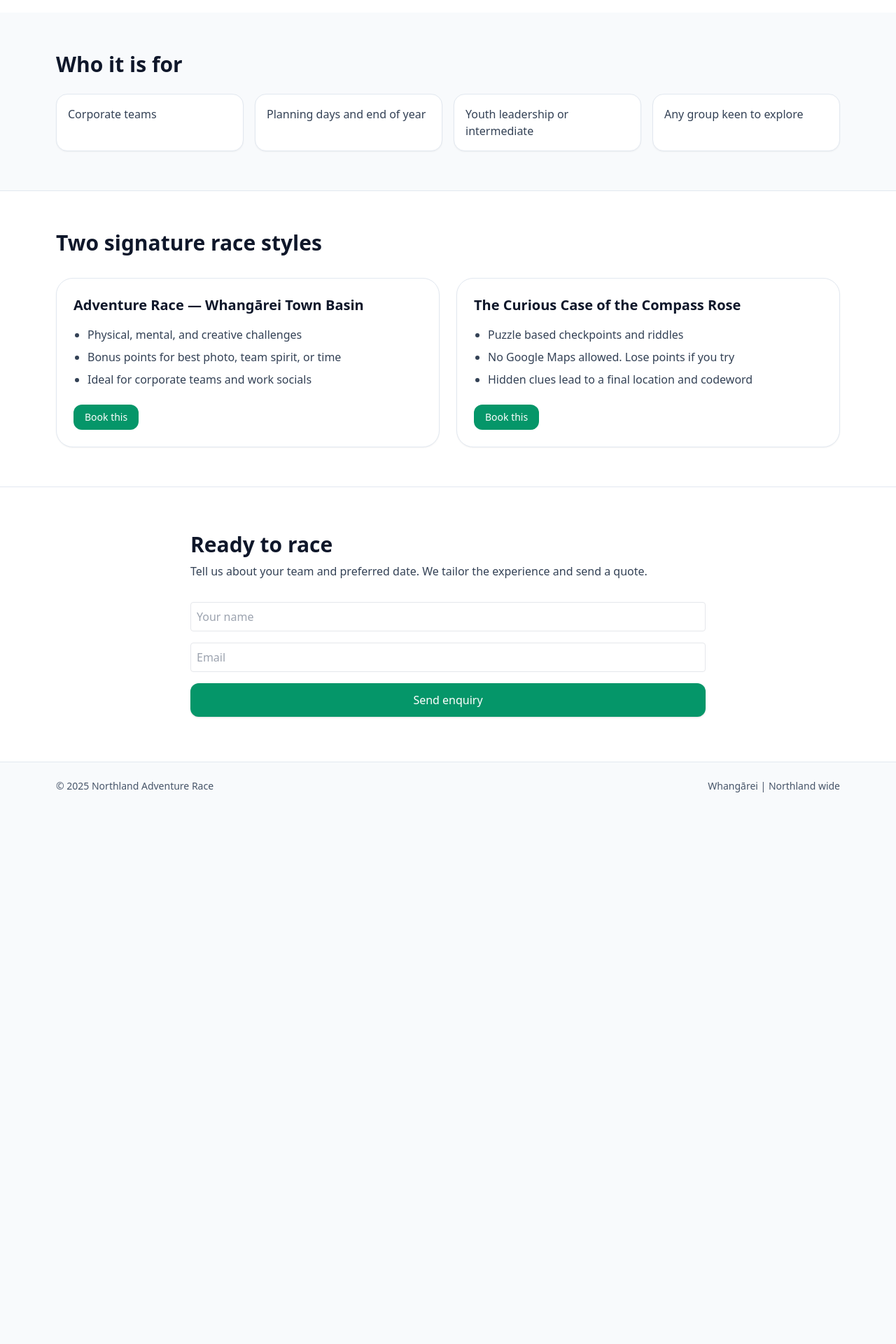
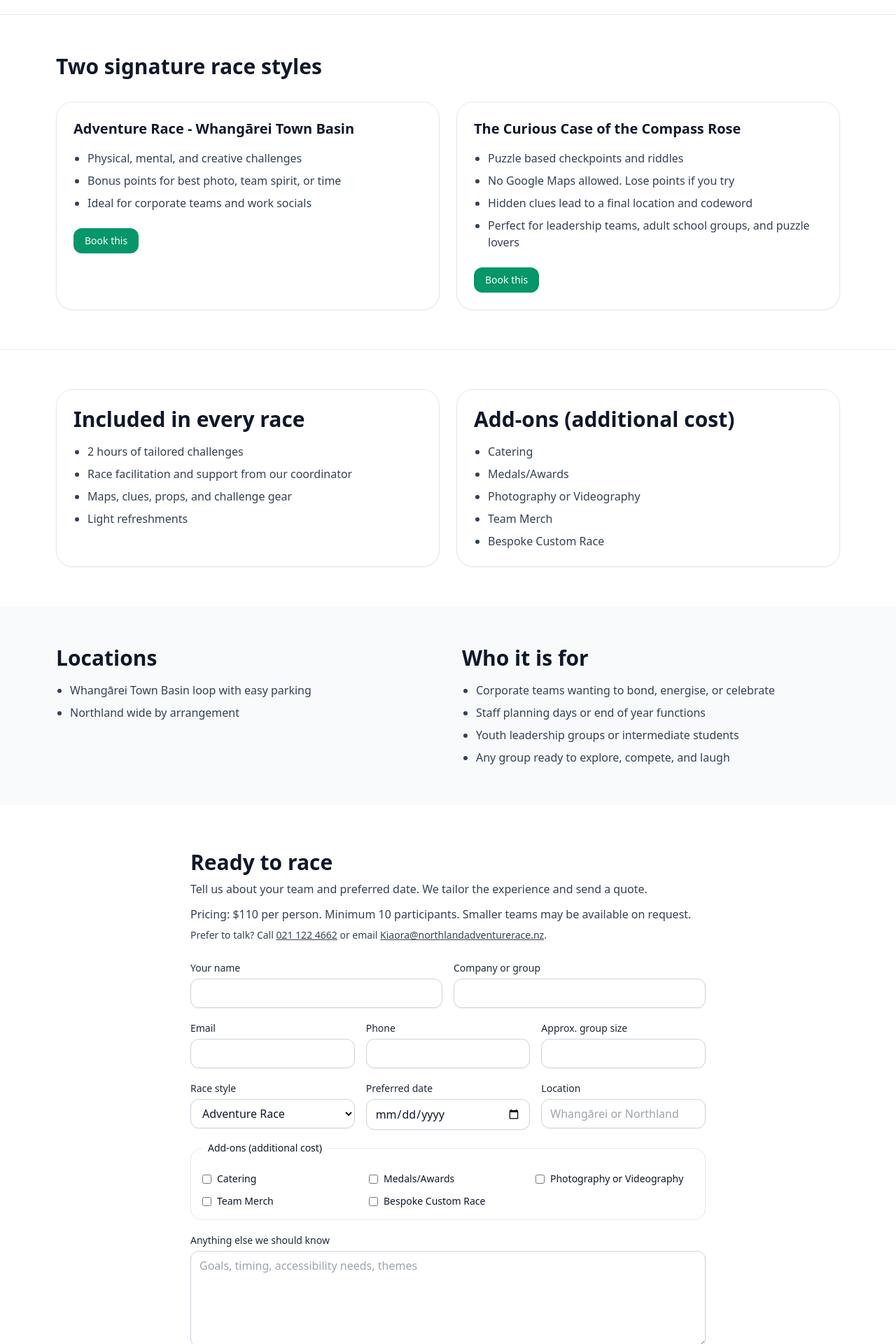
Before and after one commit to Wellwork-shannon/Northland_Adventure_Race, a React (Vite) app: page / in a window 1280 px wide. Shown: the part 640-2560 px from the top of the page at 70% size. Before the commit the page ends 1797 px from the top, so only its background shows below. Built offline with nearby package versions, Linux system fonts and the light colour scheme; the HTML template or start-up script is replaced by a standard one.

Commit message:
Update App.jsx

```diff
--- a/src/App.jsx
+++ b/src/App.jsx
@@ -1,16 +1,70 @@
-import React, { useState } from "react";
+import React, { useMemo, useState } from "react";
 
-export default function App() {
+/**
+ * Northland Adventure Race - One-page React component
+ * - Add-ons clarified as additional cost
+ * - No bold in pricing or SEO helper text
+ * - Contact number and email beside the enquiry form
+ * - Locations button in header and hero
+ * - Uses current hero image at /publichero.jpg
+ */
+
+// Price helper with tests
+export function computeEstimateStrict(n) {
+  const nn = Number(n);
+  if (!Number.isFinite(nn)) return null;
+  const billable = Math.max(10, Math.floor(nn));
+  return billable * 110;
+}
+
+// Inline tests
+try {
+  console.assert(computeEstimateStrict(0) === 1100, "0 -> min 10 => 1100");
+  console.assert(computeEstimateStrict(7) === 1100, "7 -> min 10 => 1100");
+  console.assert(computeEstimateStrict(10) === 1100, "10 -> 1100");
+  console.assert(computeEstimateStrict(12) === 1320, "12 -> 1320");
+  console.assert(computeEstimateStrict("15") === 1650, "'15' -> 1650");
+  console.assert(computeEstimateStrict(NaN) === null, "NaN -> null");
+} catch (_) {}
+
+export default function Site() {
   const [sending, setSending] = useState(false);
   const [status, setStatus] = useState("");
+  const [groupSize, setGroupSize] = useState("");
+
+  const estimate = useMemo(() => {
+    const n = Number.parseInt(groupSize || "", 10);
+    if (!Number.isFinite(n) || n <= 0) return null;
+    return computeEstimateStrict(n);
+  }, [groupSize]);
 
   async function handleSubmit(e) {
     e.preventDefault();
     setSending(true);
-    // demo success so the page works even before wiring a real endpoint
-    await new Promise((r) => setTimeout(r, 400));
-    setStatus("Thanks. This is a demo. Your submission was simulated.");
+
+    const fd = new FormData(e.currentTarget);
+    const addons = fd.getAll("AddOns[]");
+
+    const summary = [
+      `Name: ${fd.get("Name") || ""}`,
+      `Company: ${fd.get("Company") || ""}`,
+      `Email: ${fd.get("Email") || ""}`,
+      `Phone: ${fd.get("Phone") || ""}`,
+      `Group size: ${fd.get("GroupSize") || ""}`,
+      `Race style: ${fd.get("RaceStyle") || ""}`,
+      `Preferred date: ${fd.get("PreferredDate") || ""}`,
+      `Location: ${fd.get("Location") || ""}`,
+      `Add-ons: ${addons.join(", ") || "None"}`,
+      estimate ? `Estimated total (min 10, excludes add-ons): $${estimate} NZD` : "Estimated: ask for quote",
+      `Message: ${fd.get("Message") || ""}`,
+    ].join("\n");
+
+    // Demo success for now; replace with POST to your endpoint later.
+    await new Promise((r) => setTimeout(r, 500));
+    console.log(summary);
+    setStatus("Thanks. We received your enquiry. We will be in touch.");
     e.currentTarget.reset();
+    setGroupSize("");
     setSending(false);
   }
 
@@ -21,15 +75,15 @@ export default function App() {
         <div className="mx-auto max-w-6xl px-4 py-3 flex items-center justify-between">
           <a href="#hero" className="font-semibold">Northland Adventure Race</a>
           <nav className="hidden md:flex gap-6 text-sm">
-            <a href="#about" className="hover:text-emerald-600">About</a>
             <a href="#styles" className="hover:text-emerald-600">Race Styles</a>
-            <a href="#addons" className="hover:text-emerald-600">Add-ons</a>
+            <a href="#inclusions" className="hover:text-emerald-600">Inclusions</a>
             <a href="#locations" className="hover:text-emerald-600">Locations</a>
             <a href="#contact" className="hover:text-emerald-600">Contact</a>
           </nav>
-          <a href="#contact" className="ml-4 inline-flex items-center rounded-xl bg-emerald-600 px-4 py-2 text-white text-sm font-medium shadow hover:bg-emerald-700">
-            Plan your race
-          </a>
+          <div className="flex items-center gap-2">
+            <a href="#locations" className="inline-flex items-center rounded-xl border border-slate-300 px-3 py-2 text-sm font-medium hover:bg-white">Locations</a>
+            <a href="#contact" className="inline-flex items-center rounded-xl bg-emerald-600 px-4 py-2 text-white text-sm font-medium shadow hover:bg-emerald-700">Plan your race</a>
+          </div>
         </div>
       </header>
 
@@ -37,70 +91,40 @@ export default function App() {
       <section id="hero" className="relative">
         <div className="mx-auto max-w-6xl px-4 py-16 md:py-24 grid md:grid-cols-2 gap-10 items-center">
           <div>
-            <h1 className="text-3xl md:text-5xl font-extrabold tracking-tight">Corporate Team Building, Reimagined</h1>
+            <h1 className="text-3xl md:text-5xl font-extrabold tracking-tight">Corporate team building, reimagined</h1>
             <p className="mt-4 text-lg text-slate-700">Whangārei and Northland wide | Tailored 2 hour foot races</p>
-            <p className="mt-6 text-slate-700">
-              Get your team outdoors, thinking, laughing, and moving with immersive races that build connection and friendly competition.
-            </p>
-            <div className="mt-8 flex gap-3">
-              <a href="#styles" className="inline-flex items-center rounded-xl bg-emerald-600 px-5 py-3 text-white font-medium shadow hover:bg-emerald-700">
-                See race styles
-              </a>
-              <a href="#contact" className="inline-flex items-center rounded-xl border border-slate-300 px-5 py-3 font-medium hover:bg-white">
-                Request a quote
-              </a>
+            <p className="mt-6 text-slate-700">Get your team outdoors, thinking, laughing, and moving with immersive races that build connection and friendly competition.</p>
+            <div className="mt-8 flex gap-3 flex-wrap">
+              <a href="#styles" className="inline-flex items-center rounded-xl bg-emerald-600 px-5 py-3 text-white font-medium shadow hover:bg-emerald-700">See race styles</a>
+              <a href="#locations" className="inline-flex items-center rounded-xl border border-slate-300 px-5 py-3 font-medium hover:bg-white">View locations</a>
+              <a href="#contact" className="inline-flex items-center rounded-xl border border-slate-300 px-5 py-3 font-medium hover:bg-white">Request a quote</a>
             </div>
+            <p className="mt-4 text-slate-700">Pricing: $110 per person. Minimum 10 participants. Smaller teams may be available on request.</p>
+            <p className="text-slate-600 text-sm">Add-ons are optional and charged in addition to the base price.</p>
           </div>
 
-          {/* Image panel: uses /public/publichero.jpg if present, falls back to a gradient if not */}
+          {/* Image panel: uses /public/publichero.jpg */}
           <div
             className="aspect-[4/3] rounded-3xl shadow-xl bg-cover bg-center"
-            style={{
-              backgroundImage:
-                "url('/publichero.jpg'), linear-gradient(135deg, #d1fae5 0%, #bfdbfe 100%)",
-            }}
+            style={{ backgroundImage: "url('/publichero.jpg')" }}
             aria-label="Northland scenery"
           />
         </div>
       </section>
 
-      {/* About */}
-      <section id="about" className="bg-slate-50">
-        <div className="mx-auto max-w-6xl px-4 py-14">
-          <h2 className="text-2xl md:text-3xl font-bold">Who it is for</h2>
-          <ul className="mt-6 grid sm:grid-cols-2 md:grid-cols-4 gap-4">
-            {[
-              "Corporate teams",
-              "Planning days and end of year",
-              "Youth leadership or intermediate",
-              "Any group keen to explore",
-            ].map((item) => (
-              <li
-                key={item}
-                className="rounded-2xl border border-slate-200 bg-white p-4 text-slate-700 shadow-sm"
-              >
-                {item}
-              </li>
-            ))}
-          </ul>
-        </div>
-      </section>
-
-      {/* Simple styles block to prove navigation */}
+      {/* Styles */}
       <section id="styles" className="bg-white border-y border-slate-200">
         <div className="mx-auto max-w-6xl px-4 py-14">
           <h2 className="text-2xl md:text-3xl font-bold">Two signature race styles</h2>
           <div className="mt-8 grid md:grid-cols-2 gap-6">
             <article className="rounded-3xl border border-slate-200 bg-white p-6 shadow-sm">
-              <h3 className="text-xl font-semibold">Adventure Race — Whangārei Town Basin</h3>
+              <h3 className="text-xl font-semibold">Adventure Race - Whangārei Town Basin</h3>
               <ul className="mt-4 space-y-2 text-slate-700 list-disc pl-5">
                 <li>Physical, mental, and creative challenges</li>
                 <li>Bonus points for best photo, team spirit, or time</li>
                 <li>Ideal for corporate teams and work socials</li>
               </ul>
-              <a href="#contact" className="mt-6 inline-flex items-center rounded-xl bg-emerald-600 px-4 py-2 text-white text-sm font-medium hover:bg-emerald-700">
-                Book this
-              </a>
+              <a href="#contact" className="mt-6 inline-flex items-center rounded-xl bg-emerald-600 px-4 py-2 text-white text-sm font-medium hover:bg-emerald-700">Book this</a>
             </article>
             <article className="rounded-3xl border border-slate-200 bg-white p-6 shadow-sm">
               <h3 className="text-xl font-semibold">The Curious Case of the Compass Rose</h3>
@@ -108,32 +132,115 @@ export default function App() {
                 <li>Puzzle based checkpoints and riddles</li>
                 <li>No Google Maps allowed. Lose points if you try</li>
                 <li>Hidden clues lead to a final location and codeword</li>
+                <li>Perfect for leadership teams, adult school groups, and puzzle lovers</li>
               </ul>
-              <a href="#contact" className="mt-6 inline-flex items-center rounded-xl bg-emerald-600 px-4 py-2 text-white text-sm font-medium hover:bg-emerald-700">
-                Book this
-              </a>
+              <a href="#contact" className="mt-6 inline-flex items-center rounded-xl bg-emerald-600 px-4 py-2 text-white text-sm font-medium hover:bg-emerald-700">Book this</a>
             </article>
           </div>
         </div>
       </section>
 
-      {/* Contact */}
+      {/* Inclusions and Add-ons */}
+      <section id="inclusions" className="bg-white">
+        <div className="mx-auto max-w-6xl px-4 py-14 grid md:grid-cols-2 gap-6">
+          <div className="rounded-3xl border border-slate-200 bg-white p-6 shadow-sm">
+            <h2 className="text-2xl md:text-3xl font-bold">Included in every race</h2>
+            <ul className="mt-4 space-y-2 text-slate-700 list-disc pl-5">
+              <li>2 hours of tailored challenges</li>
+              <li>Race facilitation and support from our coordinator</li>
+              <li>Maps, clues, props, and challenge gear</li>
+              <li>Light refreshments</li>
+            </ul>
+          </div>
+          <div className="rounded-3xl border border-slate-200 bg-white p-6 shadow-sm">
+            <h2 className="text-2xl md:text-3xl font-bold">Add-ons (additional cost)</h2>
+            <ul className="mt-4 space-y-2 text-slate-700 list-disc pl-5">
+              <li>Catering</li>
+              <li>Medals/Awards</li>
+              <li>Photography or Videography</li>
+              <li>Team Merch</li>
+              <li>Bespoke Custom Race</li>
+            </ul>
+          </div>
+        </div>
+      </section>
+
+      {/* Locations and Audience */}
+      <section id="locations" className="bg-slate-50">
+        <div className="mx-auto max-w-6xl px-4 py-14 grid md:grid-cols-2 gap-10 items-start">
+          <div>
+            <h2 className="text-2xl md:text-3xl font-bold">Locations</h2>
+            <ul className="mt-4 space-y-2 text-slate-700 list-disc pl-5">
+              <li>Whangārei Town Basin loop with easy parking</li>
+              <li>Northland wide by arrangement</li>
+            </ul>
+          </div>
+          <div>
+            <h2 className="text-2xl md:text-3xl font-bold">Who it is for</h2>
+            <ul className="mt-4 space-y-2 text-slate-700 list-disc pl-5">
+              <li>Corporate teams wanting to bond, energise, or celebrate</li>
+              <li>Staff planning days or end of year functions</li>
+              <li>Youth leadership groups or intermediate students</li>
+              <li>Any group ready to explore, compete, and laugh</li>
+            </ul>
+          </div>
+        </div>
+      </section>
+
+      {/* Contact and Quote form */}
       <section id="contact" className="bg-white">
         <div className="mx-auto max-w-3xl px-4 py-16">
           <h2 className="text-2xl md:text-3xl font-bold">Ready to race</h2>
           <p className="mt-2 text-slate-700">Tell us about your team and preferred date. We tailor the experience and send a quote.</p>
-          <form onSubmit={handleSubmit} className="mt-8 grid grid-cols-1 gap-4">
-            <input name="Name" placeholder="Your name" className="border p-2 rounded" required />
-            <input name="Email" type="email" placeholder="Email" className="border p-2 rounded" required />
-            <button
-              type="submit"
-              disabled={sending}
-              className="rounded-xl bg-emerald-600 px-5 py-3 text-white font-medium shadow hover:bg-emerald-700 disabled:opacity-60"
-            >
-              {sending ? "Sending..." : "Send enquiry"}
-            </button>
-            {status && <p className="text-sm mt-2 text-emerald-700">{status}</p>}
+
+          {/* live estimate */}
+          <p className="mt-3 text-slate-700">Pricing: $110 per person. Minimum 10 participants. Smaller teams may be available on request.{estimate ? (<><span> | Estimated total (excludes add-ons): ${estimate} NZD</span></>) : null}</p>
+
+          {/* quick contact alongside the form */}
+          <div className="mt-2 text-slate-700 text-sm">Prefer to talk? Call <a href="tel:64211224662" className="underline">021 122 4662</a> or email <a href="mailto:Kiaora@northlandadventurerace.nz" className="underline">Kiaora@northlandadventurerace.nz</a>.</div>
+
+          <form onSubmit={handleSubmit} className="mt-6 grid grid-cols-1 gap-4">
+            <div className="grid md:grid-cols-2 gap-4">
+              <Input name="Name" label="Your name" required />
+              <Input name="Company" label="Company or group" />
+            </div>
+            <div className="grid md:grid-cols-3 gap-4">
+              <Input type="email" name="Email" label="Email" required />
+              <Input name="Phone" label="Phone" />
+              <Input name="GroupSize" label="Approx. group size" inputMode="numeric" pattern="[0-9]*" onChange={(e) => setGroupSize(e.target.value)} />
+            </div>
+            <div className="grid md:grid-cols-3 gap-4">
+              <Select name="RaceStyle" label="Race style">
+                <option value="Adventure Race">Adventure Race</option>
+                <option value="Compass Rose">Compass Rose</option>
+                <option value="Help me choose">Help me choose</option>
+              </Select>
+              <Input type="date" name="PreferredDate" label="Preferred date" />
+              <Input name="Location" label="Location" placeholder="Whangārei or Northland" />
+            </div>
+
+            <fieldset className="rounded-2xl border border-slate-200 p-4">
+              <legend className="px-2 text-sm">Add-ons (additional cost)</legend>
+              <div className="grid md:grid-cols-3 gap-3 mt-2">
+                {["Catering","Medals/Awards","Photography or Videography","Team Merch","Bespoke Custom Race"].map((label) => (
+                  <label key={label} className="flex items-center gap-2 text-sm">
+                    <input type="checkbox" name="AddOns[]" value={label} />
+                    <span>{label}</span>
+                  </label>
+                ))}
+              </div>
+            </fieldset>
+
+            <Textarea name="Message" label="Anything else we should know" placeholder="Goals, timing, accessibility needs, themes" />
+
+            <div className="flex items-center gap-3">
+              <button type="submit" disabled={sending} className="inline-flex items-center rounded-xl bg-emerald-600 px-5 py-3 text-white font-medium shadow hover:bg-emerald-700 disabled:opacity-60">{sending ? "Sending…" : "Send enquiry"}</button>
+              {status && <p className="text-sm text-emerald-700">{status}</p>}
+            </div>
           </form>
+
+          {/* SEO helper text, no bold */}
+          <p className="mt-6 text-slate-600 text-sm">Looking for an adventure race or Amazing Race Northland experience? We run team building races in Whangārei and across Northland. Search terms people use: adventure race Northland, team building Northland, Whangārei team building.</p>
         </div>
       </section>
 
@@ -146,3 +253,31 @@ export default function App() {
     </div>
   );
 }
+
+// Small form helpers
+function Input({ label, className = "", ...props }) {
+  return (
+    <label className={`block ${className}`}>
+      <span className="text-sm font-medium text-slate-800">{label}</span>
+      <input {...props} className="mt-1 w-full rounded-xl border border-slate-300 bg-white px-3 py-2 shadow-sm focus:outline-none focus:ring-2 focus:ring-emerald-500" />
+    </label>
+  );
+}
+
+function Textarea({ label, className = "", ...props }) {
+  return (
+    <label className={`block ${className}`}>
+      <span className="text-sm font-medium text-slate-800">{label}</span>
+      <textarea {...props} rows={5} className="mt-1 w-full rounded-xl border border-slate-300 bg-white px-3 py-2 shadow-sm focus:outline-none focus:ring-2 focus:ring-emerald-500" />
+    </label>
+  );
+}
+
+function Select({ label, className = "", children, ...props }) {
+  return (
+    <label className={`block ${className}`}>
+      <span className="text-sm font-medium text-slate-800">{label}</span>
+      <select {...props} className="mt-1 w-full rounded-xl border border-slate-300 bg-white px-3 py-2 shadow-sm focus:outline-none focus:ring-2 focus:ring-emerald-500">{children}</select>
+    </label>
+  );
+}
```
